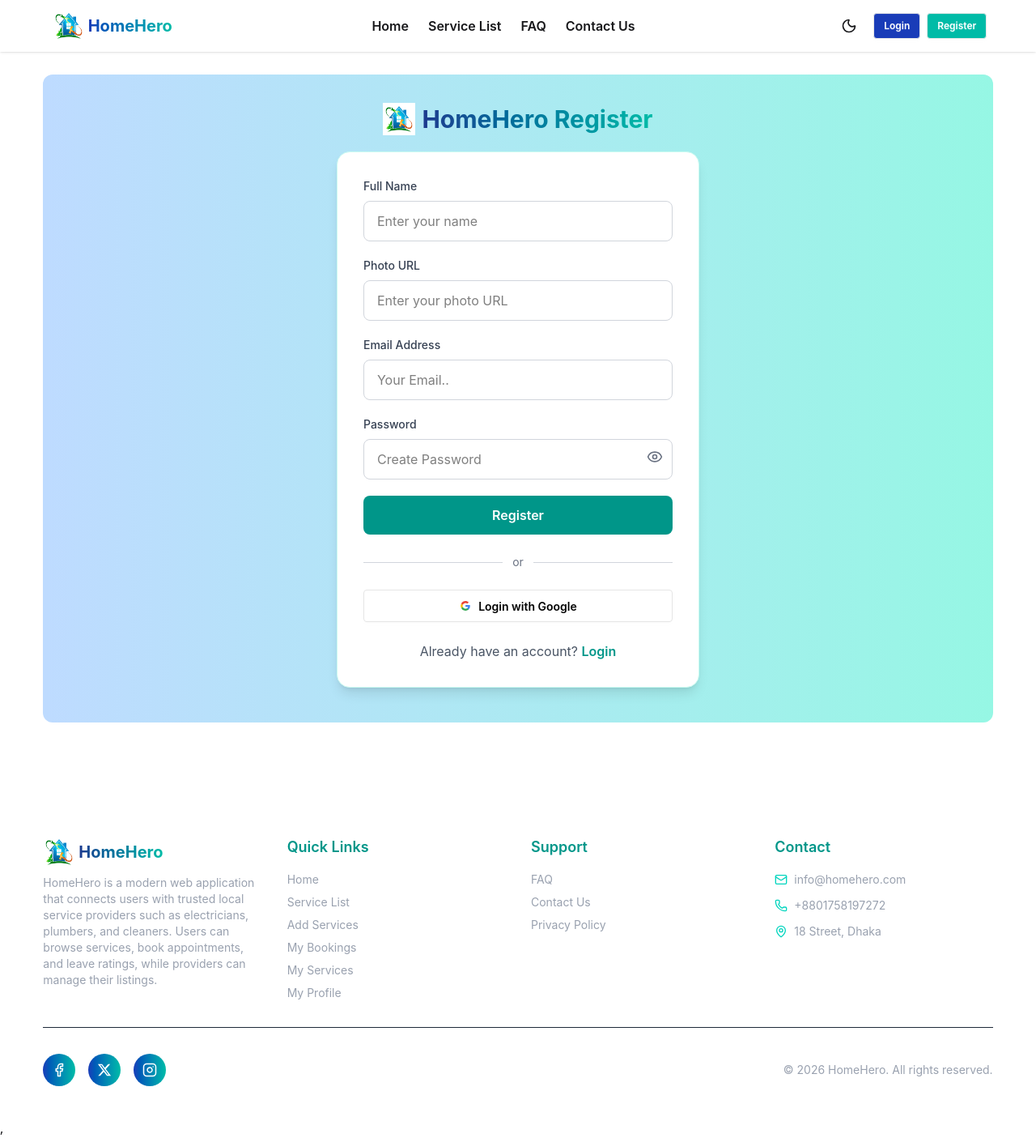
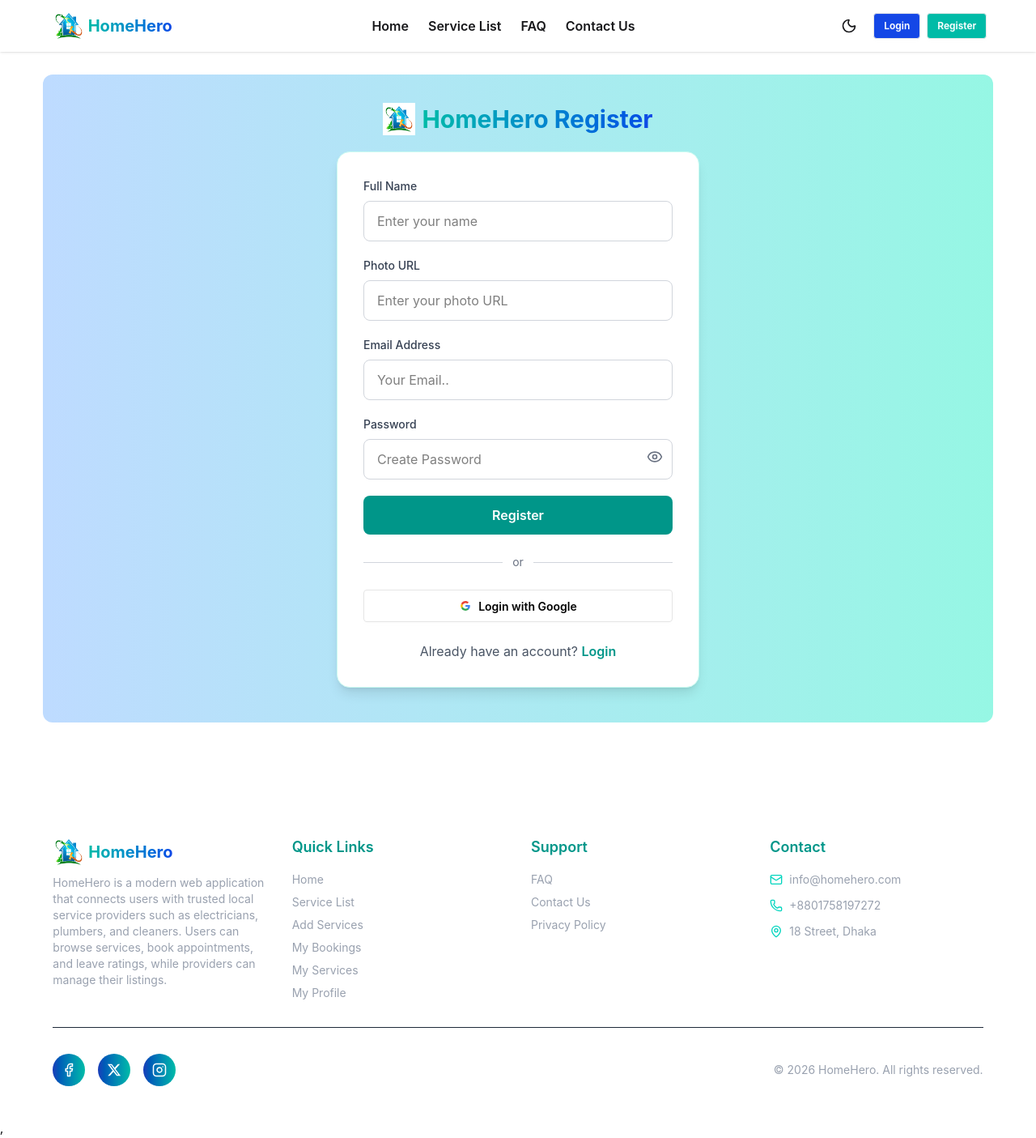
Before and after one commit to SuvroBiswas93/local-household-service-client, a React (Vite) app: page /auth/register in a window 1280 px wide. Shown: the whole page at 81% size. Built offline with nearby package versions, Linux system fonts and the light colour scheme; no server answers.

Commit message:
Update UI components and authentication pages

```diff
--- a/src/Components/Footer.jsx
+++ b/src/Components/Footer.jsx
@@ -17,7 +17,7 @@ const Footer = () => {
 
   return (
     <div className="dark:bg-black text-gray-900 dark:text-white mt-20 py-10">
-      <div className="w-11/12 mx-auto">
+      <div className="w-11/12 mx-auto px-3">
         <div className="grid grid-cols-1 md:grid-cols-4 gap-8 mb-8">
           {/* Brand */}
           <div>
@@ -25,14 +25,14 @@ const Footer = () => {
             <motion.div
               className="flex items-center cursor-pointer"
               whileHover={{ scale: 1.1 }}
-              whileTap={{ scale: 0.95 }}
+              whileTap={{ scale: 0.90 }}
               initial={{ opacity: 0, y: -10 }}
               animate={{ opacity: 1, y: 0 }}
               transition={{ type: "spring", stiffness: 150, damping: 15 }}
               onClick={() => navigate("/")} // programmatic navigation
             >
-              <img src={logo} alt="Logo" className="w-10 h-10 mr-1" />
-              <span className="text-xl font-bold bg-gradient-to-r from-blue-900 to-teal-500 bg-clip-text text-transparent">
+              <img src={logo} alt="Logo" className="w-10 h-10 mr-1 rounded-lg" />
+              <span className="text-xl font-bold bg-linear-to-r from-teal-500 to-blue-700 bg-clip-text text-transparent">
                 HomeHero
               </span>
             </motion.div>
--- a/src/Components/Navbar.jsx
+++ b/src/Components/Navbar.jsx
@@ -66,11 +66,11 @@ const Navbar = () => {
                     <motion.div
                         className="flex items-center cursor-pointer"
                         whileHover={{ scale: 1.1 }}
-                        whileTap={{ scale: 0.95 }}
+                        whileTap={{ scale: 0.90 }}
                         onClick={() => navigate("/")}
                     >
-                        <img src={logo} alt="Logo" className="w-10 h-10 mr-1" />
-                        <span className="text-xl font-bold bg-gradient-to-r from-blue-800 to-teal-500 bg-clip-text text-transparent">
+                        <img src={logo} alt="Logo" className="w-10 h-10 mr-1 rounded-lg" />
+                        <span className="text-xl font-bold bg-linear-to-r from-teal-500 to-blue-700 bg-clip-text text-transparent">
                             HomeHero
                         </span>
                     </motion.div>
@@ -136,7 +136,7 @@ const Navbar = () => {
                             transition={{ duration: 0.4 }}
                         >
                             <motion.div whileHover={{ scale: 1.08 }} whileTap={{ scale: 0.95 }}>
-                                <Link to="/auth/login" className="btn btn-sm bg-blue-800 text-white">
+                                <Link to="/auth/login" className="btn btn-sm bg-blue-700 text-white">
                                     Login
                                 </Link>
                             </motion.div>
--- a/src/Components/ScrollToTopCTA.jsx
+++ b/src/Components/ScrollToTopCTA.jsx
@@ -31,7 +31,7 @@ const ScrollToTopCTA = () => {
           exit={{ opacity: 0, scale: 0.8, y: 20 }}
           whileHover={{ scale: 1.1 }}
           whileTap={{ scale: 0.95 }}
-          className="fixed bottom-6 right-6 z-50 flex cursor-pointer items-center gap-2 rounded-full bg-linear-to-r from-blue-900 to-teal-500 px-5 py-3 text-sm font-semibold text-white shadow-lg backdrop-blur-md hover:shadow-xl focus:outline-none"
+          className="fixed bottom-6 right-6 z-50 flex cursor-pointer items-center gap-2 rounded-full bg-linear-to-r from-teal-500 to-blue-700 px-5 py-3 text-sm font-semibold text-white shadow-lg backdrop-blur-md hover:shadow-xl focus:outline-none"
           aria-label="Scroll to top"
         >
           <ArrowUp size={18} />
--- a/src/Pages/Login.jsx
+++ b/src/Pages/Login.jsx
@@ -149,7 +149,7 @@ const Login = () => {
         <div className="order-1 md:order-2 text-right">
           <div className="flex justify-center items-center gap-2 mb-4">
             <img src={logo} alt="" className="w-10 h-10" />
-            <h1 className="text-4xl font-bold bg-gradient-to-r from-blue-900 to-teal-500 bg-clip-text text-transparent">
+            <h1 className="text-4xl font-bold bg-gradient-to-r from-teal-500 to-blue-700 bg-clip-text text-transparent">
               HomeHero Login
             </h1>
           </div>
--- a/src/Pages/PrivacyPolicy.jsx
+++ b/src/Pages/PrivacyPolicy.jsx
@@ -4,7 +4,7 @@ const PrivacyPolicy = () => {
   return (
     <div className="min-h-screen bg-gray-50">
       {/* Header */}
-      <div className="bg-gradient-to-r from-blue-900 to-teal-600 text-white py-16">
+      <div className="bg-gradient-to-r from-teal-500 to-blue-700 text-white py-16">
         <div className="max-w-6xl mx-auto px-6 text-center">
           <h1 className="text-4xl font-bold mb-4">Privacy Policy</h1>
           <p className="text-gray-200 max-w-2xl mx-auto">
@@ -82,7 +82,7 @@ const PrivacyPolicy = () => {
         </section>
 
         {/* Contact */}
-        <section className="bg-gradient-to-r from-blue-900 to-teal-600 text-white p-10 rounded-2xl text-center">
+        <section className="bg-gradient-to-r from-teal-500 to-blue-700 text-white p-10 rounded-2xl text-center">
           <Mail className="mx-auto mb-4" size={32} />
           <h2 className="text-2xl font-semibold mb-2">Contact Us</h2>
           <p className="text-gray-200 mb-4">
--- a/src/Pages/Register.jsx
+++ b/src/Pages/Register.jsx
@@ -56,7 +56,7 @@ const Register = () => {
           <div className="flex items-center justify-center gap-2 mb-4">
             <img src={logo} alt="" className="w-10 h-10" />
             <h1 className="text-3xl font-bold">
-              <span className="bg-gradient-to-r from-blue-900 to-teal-500 bg-clip-text text-transparent">
+              <span className="bg-linear-to-r from-teal-500 to-blue-700 bg-clip-text text-transparent">
                 HomeHero Register
               </span>
             </h1>
```
